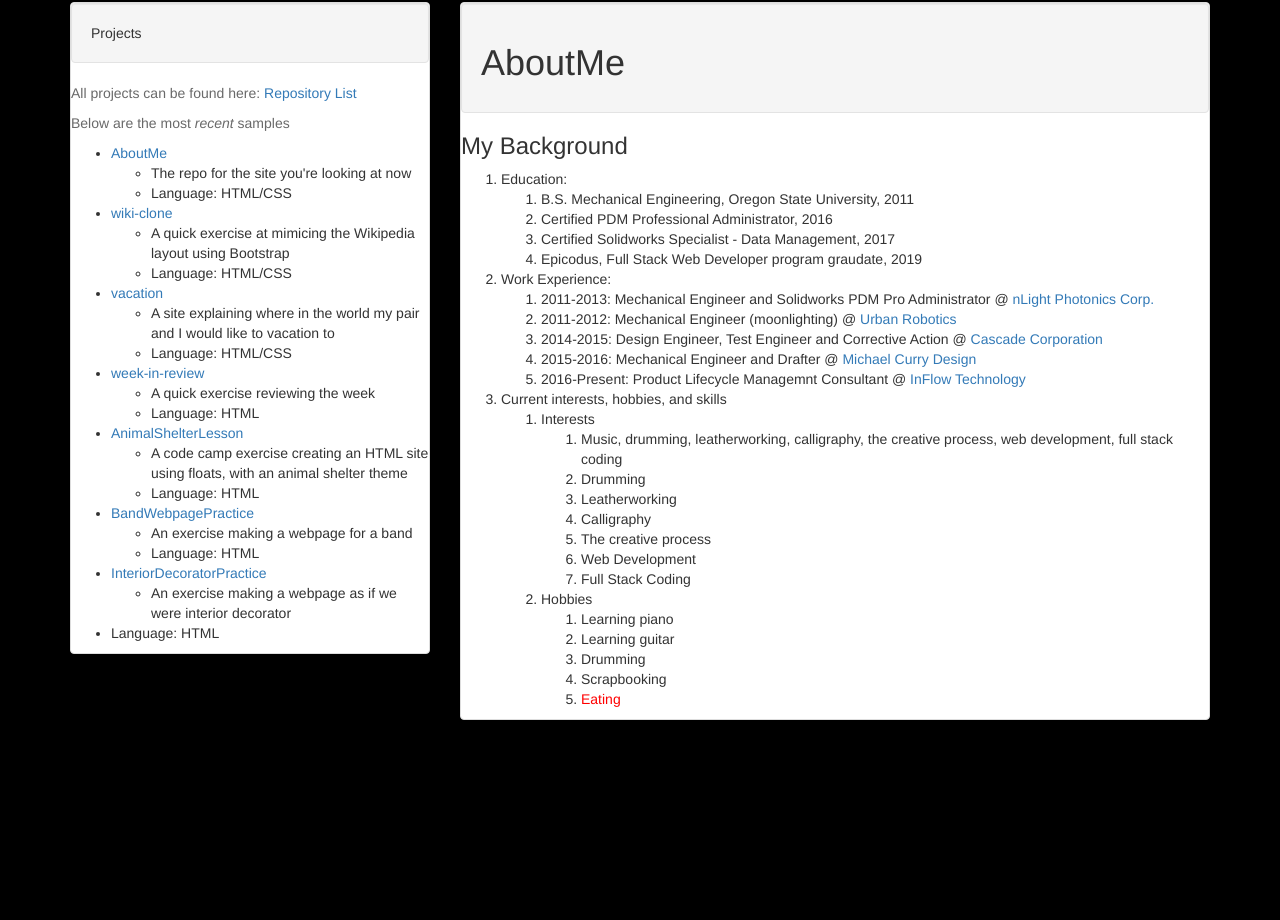
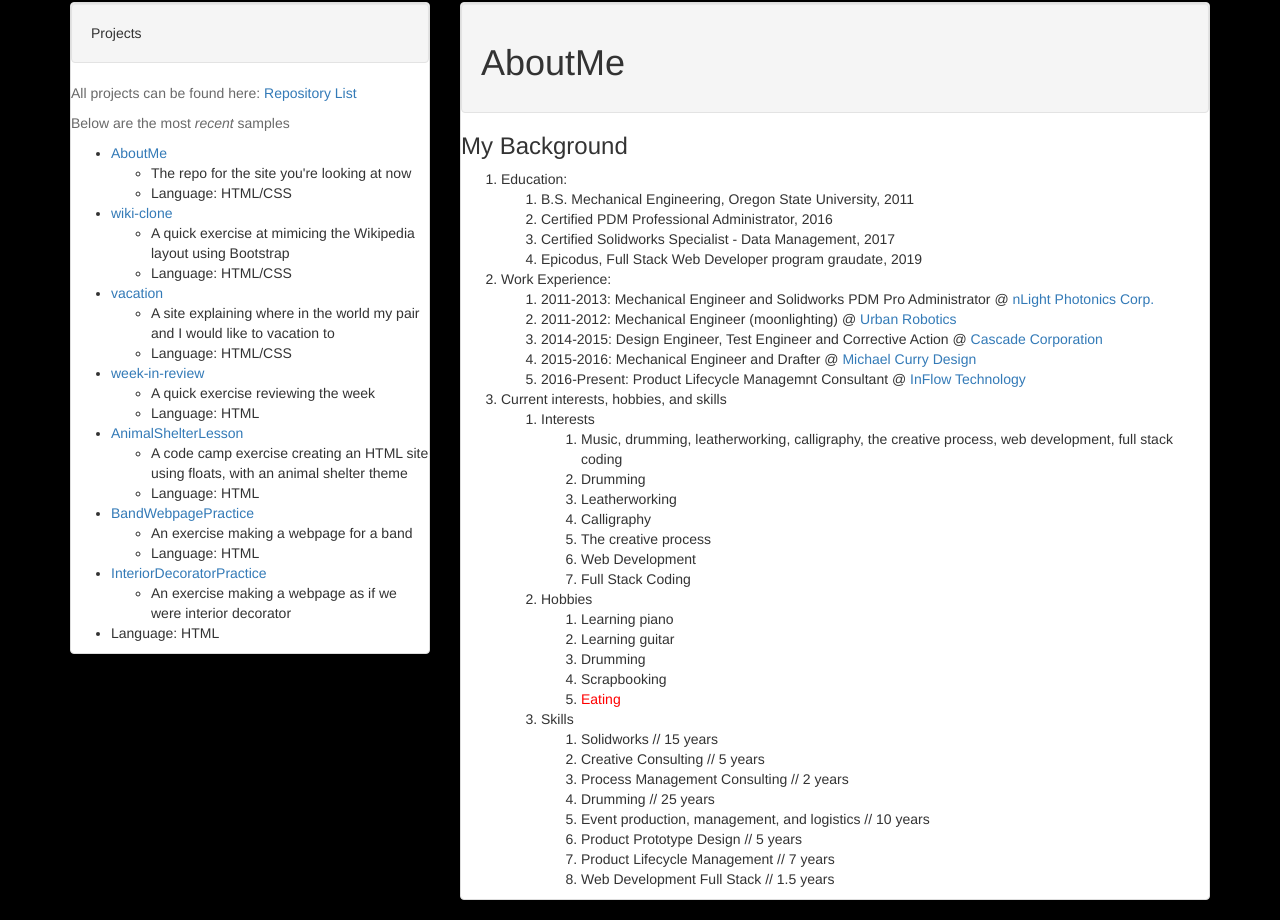
Before and after one commit to glitchwizard/AboutMe, a plain HTML site: page index.html in a window 1280 px wide. Shown: the part 403-1323 px from the top of the page. Before the commit the page ends 1143 px from the top, so only its background shows below. Drawn offline with Linux system fonts and the light colour scheme.

Commit message:
Added skills section, and previous commit added README, wanted to note it here though

```diff
--- a/index.html
+++ b/index.html
@@ -121,6 +121,17 @@
                                     <li>Scrapbooking</li>
                                     <li><span id="eating">Eating</span></li>
                                 </ol>
+                                <li>Skills</li>
+                                <ol>
+                                    <li>Solidworks // 15 years</li>
+                                    <li>Creative Consulting // 5 years</li>
+                                    <li>Process Management Consulting // 2 years</li>
+                                    <li>Drumming // 25 years</li>
+                                    <li>Event production, management, and logistics // 10 years</li>
+                                    <li>Product Prototype Design // 5 years</li>
+                                    <li>Product Lifecycle Management // 7 years</li>
+                                    <li>Web Development Full Stack // 1.5 years</li>
+                                </ol>
                             </ol>
                         </ol>
                     </div>
```
